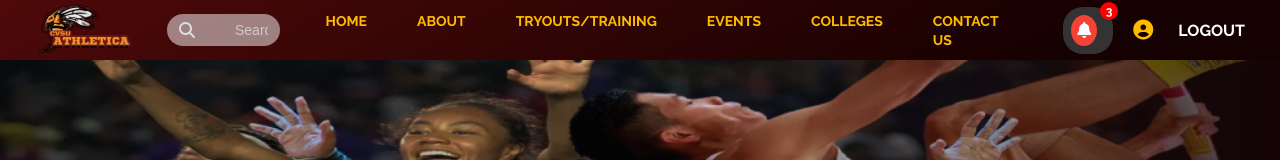
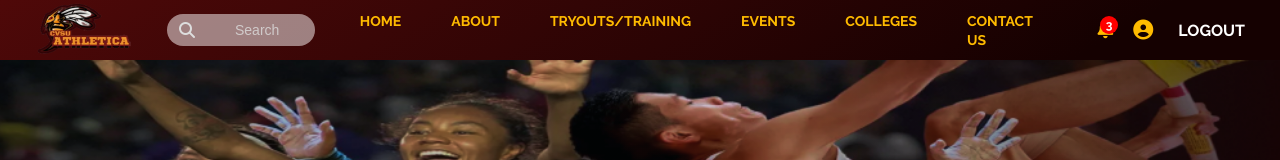
Before and after one commit to MarcDanielEnguero/CvsuAthleticaReact, a React (Create React App) app: page /landing in a window 1280 px wide. Shown: the top 160 px of the page. Built offline with nearby package versions, Linux system fonts and the light colour scheme; sample sign-in values are in the browser's storage.

Commit message:
Revert "Added notification"
This reverts commit 4b9c81cbdc49ead304cbb013a756498d461c3519.

```diff
--- a/src/pages/Navbar.css
+++ b/src/pages/Navbar.css
@@ -177,84 +177,6 @@
     text-decoration: none;
 }
 
-.notifications-box {
-    position: relative;
-    padding: 8px;
-    background-color: #333;
-    border-radius: 20px;
-    display: flex;
-    align-items: center;
-    cursor: pointer;
-  }
-
-  .notifications-icon {
-    background-color: #f44336;
-    border-radius: 50%;
-    padding: 6px;
-    margin-right: 8px;
-  }
-
-  .notifications-icon i {
-    color: #fff;
-    font-size: 16px;
-  }
-
-  .notifications-badge {
-    position: absolute;
-    top: -6px;
-    right: -6px;
-    background-color: #f44336;
-    color: #fff;
-    border-radius: 50%;
-    padding: 4px 6px;
-    font-size: 12px;
-    font-weight: bold;
-  }
-
-  .notifications-dropdown {
-    position: absolute;
-    top: 100%;
-    right: 0;
-    background-color: #333;
-    color: #fff;
-    padding: 12px;
-    border-radius: 4px;
-    min-width: 300px;
-    z-index: 1;
-    box-shadow: 0 2px 4px rgba(0, 0, 0, 0.1);
-  }
-
-  .notification-item {
-    display: flex;
-    align-items: center;
-    margin-bottom: 12px;
-  }
-
-  .notification-icon {
-    margin-right: 12px;
-  }
-
-  .notification-icon img {
-    width: 32px;
-    height: 32px;
-  }
-
-  .notification-details {
-    flex-grow: 1;
-  }
-
-  .notification-title {
-    font-weight: bold;
-    margin-bottom: 4px;
-    color: #f44336;
-    text-decoration: underline;
-    cursor: pointer;
-  }
-
-  .notification-action {
-    color: #aaa;
-    font-size: 14px;
-  }
 
 /* Notifications Badge */
 .notifications-badge {
--- a/src/pages/Navbar.js
+++ b/src/pages/Navbar.js
@@ -4,12 +4,12 @@ import './Navbar.css';
 import logonav from '../assets/img/logonav.png';
 import '@fortawesome/fontawesome-free/css/all.min.css';
 
+
 const Navbar = () => {
   const navigate = useNavigate();
   const location = useLocation();
   const [isAuthenticated, setIsAuthenticated] = useState(false);
   const [userEmail, setUserEmail] = useState("");
-  const [showNotifications, setShowNotifications] = useState(false);
 
   useEffect(() => {
     const checkAuthStatus = () => {
@@ -40,10 +40,6 @@ const Navbar = () => {
     navigate('/landing');
   };
 
-  const toggleNotifications = () => {
-    setShowNotifications(!showNotifications);
-  };
-
   return (
     <nav className="navbar">
       <div className="logonav">
@@ -67,51 +63,9 @@ const Navbar = () => {
       {isAuthenticated && (
         <>
           {/* Notifications */}
-          <div className="notifications" onClick={toggleNotifications}>
-            <div className="notifications-box">
-              <div className="notifications-icon">
+          <div className="notifications">
             <i className="fas fa-bell"></i>
-              </div>
             <div className="notifications-badge">3</div>
-              {showNotifications && (
-                <div className="notifications-dropdown">
-                  {/* Notification content goes here */}
-                  <div className="notification-item">
-                    <div className="notification-icon">
-                      <img src="/ceit-basketball-icon.png" alt="CEIT Basketball" />
-                    </div>
-                    <div className="notification-details">
-                      <a href="/tryouts-form" className="notification-title">20 New Answers at CEIT Basketball Team Tryouts</a>
-                      <div className="notification-action">
-                        Click to Open Form
-                      </div>
-                    </div>
-                  </div>
-                  <div className="notification-item">
-                    <div className="notification-icon">
-                      <img src="/opening-date-changes-icon.png" alt="Opening Date Changes" />
-                    </div>
-                    <div className="notification-details">
-                      <a href="/opening-date-changes" className="notification-title">STRASUC Opening Date Changes</a>
-                      <div className="notification-action">
-                        New Opening Date: Month 00, 00000
-                      </div>
-                    </div>
-                  </div>
-                  <div className="notification-item">
-                    <div className="notification-icon">
-                      <img src="/opening-place-changes-icon.png" alt="Opening Place Changes" />
-                    </div>
-                    <div className="notification-details">
-                      <a href="/opening-place-changes" className="notification-title">STRASUC Opening Place Changes</a>
-                      <div className="notification-action">
-                        New Opening Place: Cavite State University, Indang, Cavite
-                      </div>
-                    </div>
-                  </div>
-                </div>
-              )}
-            </div>
           </div>
 
           {/* Profile */}
```
Lines whose indentation alone changed are shown as unchanged.
